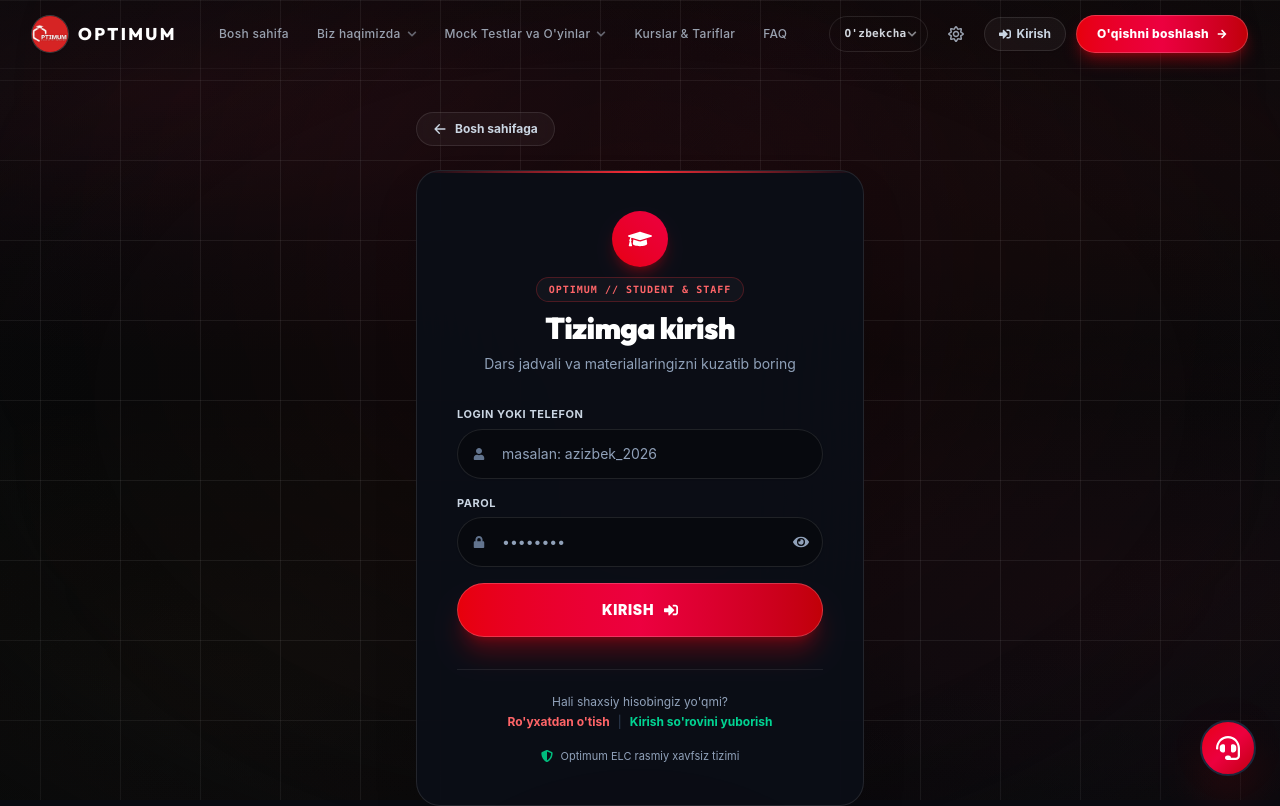
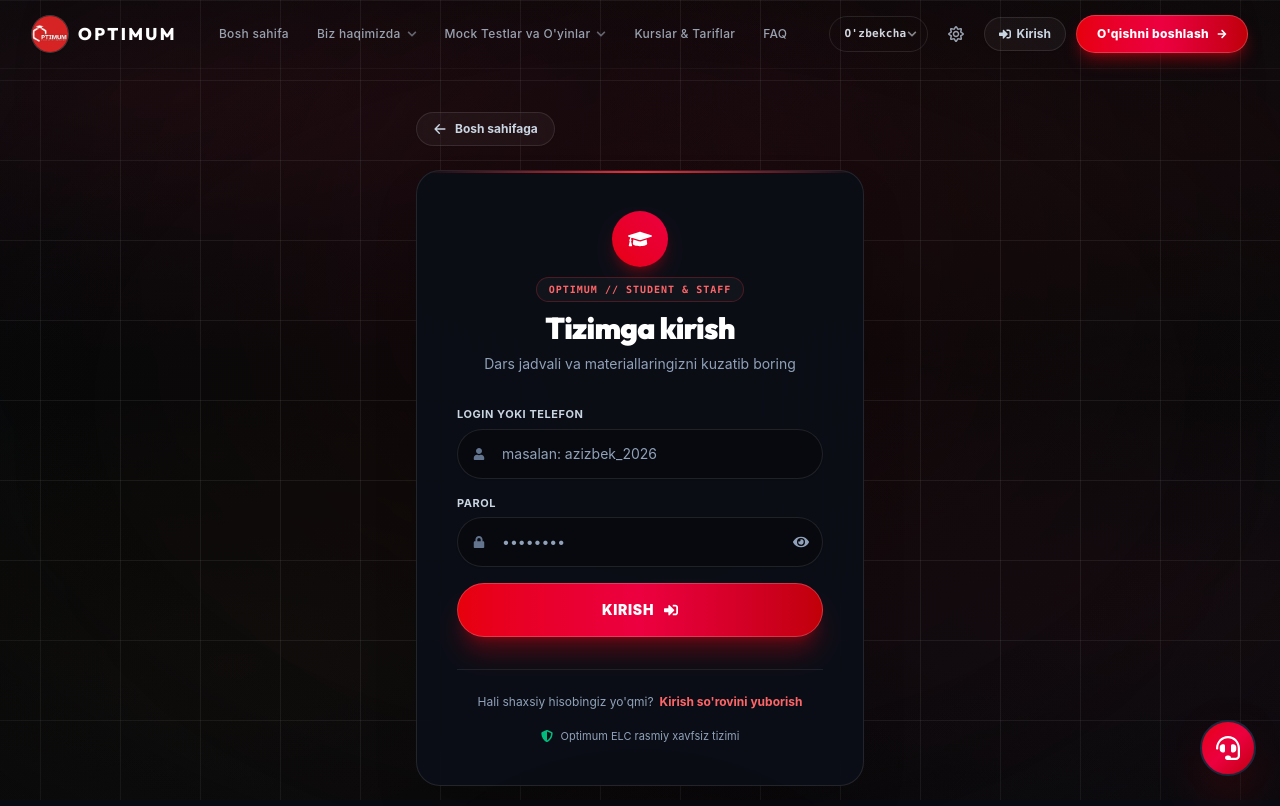
Before and after one commit to fm1227693-hub/PROJECT, a React (Vite) app: page /login in a window 1280 px wide. Shown: the top 806 px of the page. Built offline with nearby package versions, Linux system fonts and the light colour scheme.

Commit message:
Leave only Kirish so'rovini yuborish on login page

```diff
--- a/src/components/Login.jsx
+++ b/src/components/Login.jsx
@@ -172,20 +172,14 @@
                     </form>
 
                     <div className="mt-8 pt-6 border-t border-slate-200/80 dark:border-white/[0.08] text-center space-y-3.5">
-                        <div className="text-xs text-slate-500 dark:text-slate-400 flex flex-wrap items-center justify-center gap-x-2 gap-y-1">
+                        <div className="text-xs text-slate-500 dark:text-slate-400 flex flex-wrap items-center justify-center gap-1.5">
                             <span>{t('auth.noAccountPrompt', "Hali shaxsiy hisobingiz yo'qmi?")}</span>
-                            <div className="inline-flex items-center gap-2">
-                                <Link to="/student/register" className="font-bold text-red-600 dark:text-red-400 hover:underline">
-                                    {t('auth.registerNow', "Ro'yxatdan o'tish")}
-                                </Link>
-                                <span className="text-slate-300 dark:text-slate-700 font-normal">|</span>
-                                <Link
-                                    to="/access-request"
-                                    className="font-bold text-emerald-600 dark:text-emerald-400 hover:underline hover:text-emerald-700 dark:hover:text-emerald-300 transition-colors"
-                                >
-                                    {t('auth.requestAccess', "Kirish so'rovini yuborish")}
-                                </Link>
-                            </div>
+                            <Link
+                                to="/access-request"
+                                className="font-bold text-red-600 dark:text-red-400 hover:underline hover:text-red-500 transition-colors"
+                            >
+                                {t('auth.requestAccess', "Kirish so'rovini yuborish")}
+                            </Link>
                         </div>
 
                         <div className="flex items-center justify-center gap-2 text-[11px] text-slate-400 pt-1">
```
